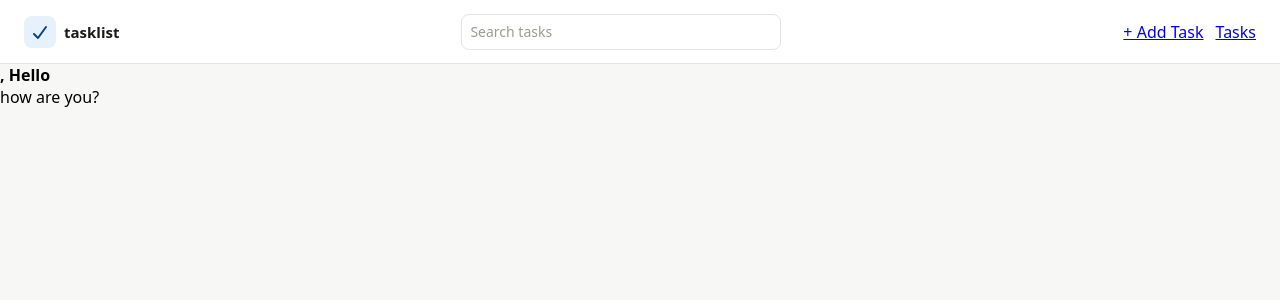
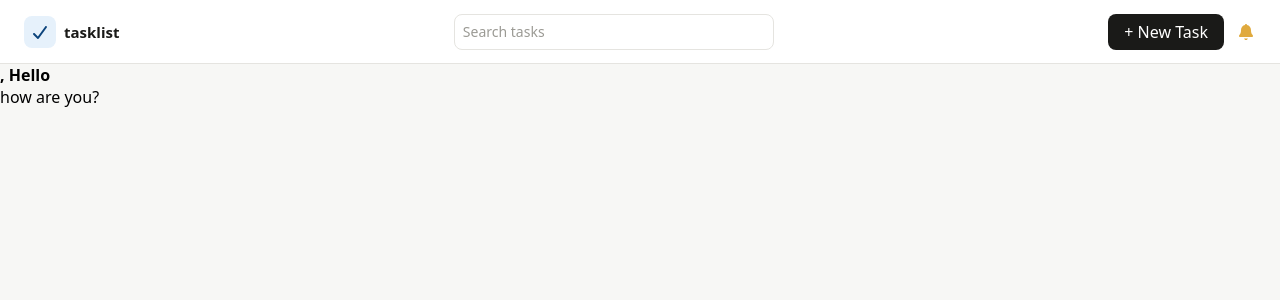
Before and after one commit to AlainRegisDev88/to-do-app, a React (Vite) app in the folder to-do-app/: page / in a window 1280 px wide. Shown: the top 300 px of the page. Built offline with nearby package versions, Linux system fonts and the light colour scheme; no server answers.

Commit message:
add the notification bell

```diff
--- a/to-do-app/src/components/Header.css
+++ b/to-do-app/src/components/Header.css
@@ -1,3 +1,5 @@
+
+/* main */
 .header{
     display: flex;
     flex-direction: row;
@@ -33,6 +35,8 @@
     flex-shrink: 0;
 }
 
+/* search box */
+
 .search{
     width: min(100%, 320px);
     min-width: 220px;
@@ -54,3 +58,25 @@
     outline: none;
     box-shadow: 0 0 0 2px rgba(55,138,221,0.25);
 }
+
+
+/* side nav */
+
+
+/* button */
+.add-task-button{
+    text-decoration: none;
+    color: var(--on-primary);
+    background: var(--fill-primary);
+    height: 36px;
+    border-radius: var(--radius-sm);
+    padding: 0 16px;
+    display: flex;
+    align-items: center;
+}
+
+/* bell icon */
+.bell-icon{
+    color: #E0AA3E;
+    width: 20px;
+}
--- a/to-do-app/src/components/Header.jsx
+++ b/to-do-app/src/components/Header.jsx
@@ -2,6 +2,7 @@ import { Link } from "react-router-dom";
 import './Header.css'
 import { FontAwesomeIcon } from "@fortawesome/react-fontawesome";
 import { faCheck } from "@fortawesome/free-solid-svg-icons";
+import { faBell } from "@fortawesome/free-solid-svg-icons";
 const Header = () => {
     return (
         <section className="header">
@@ -20,8 +21,8 @@ const Header = () => {
 
 
             <div className="right-nav-bar">
-                <Link className="add-task-button">+ Add Task</Link>
-                <Link to='/tasks'>Tasks</Link>
+                <Link className="add-task-button">+ New Task</Link>
+                <Link to='/notifications'><FontAwesomeIcon className="bell-icon" icon={faBell} /></Link>
             </div>
         </section>
     );
```
